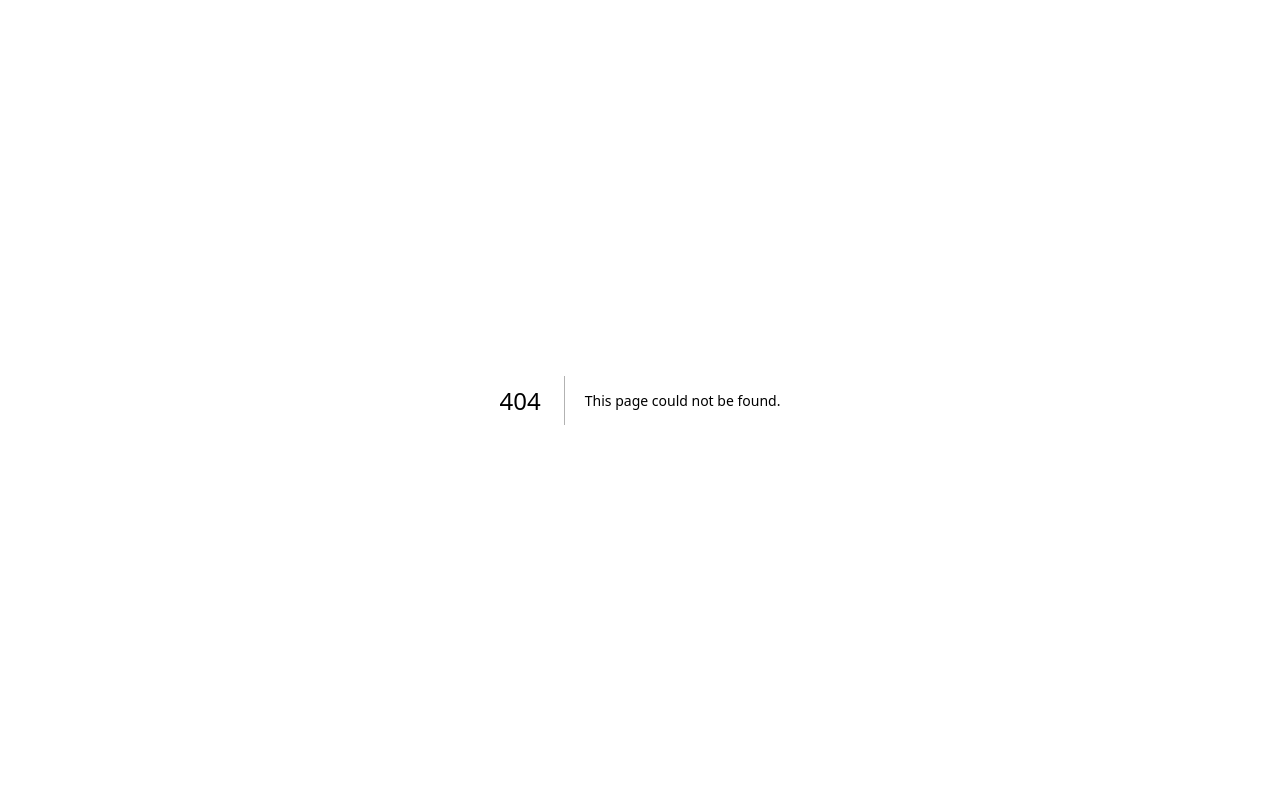
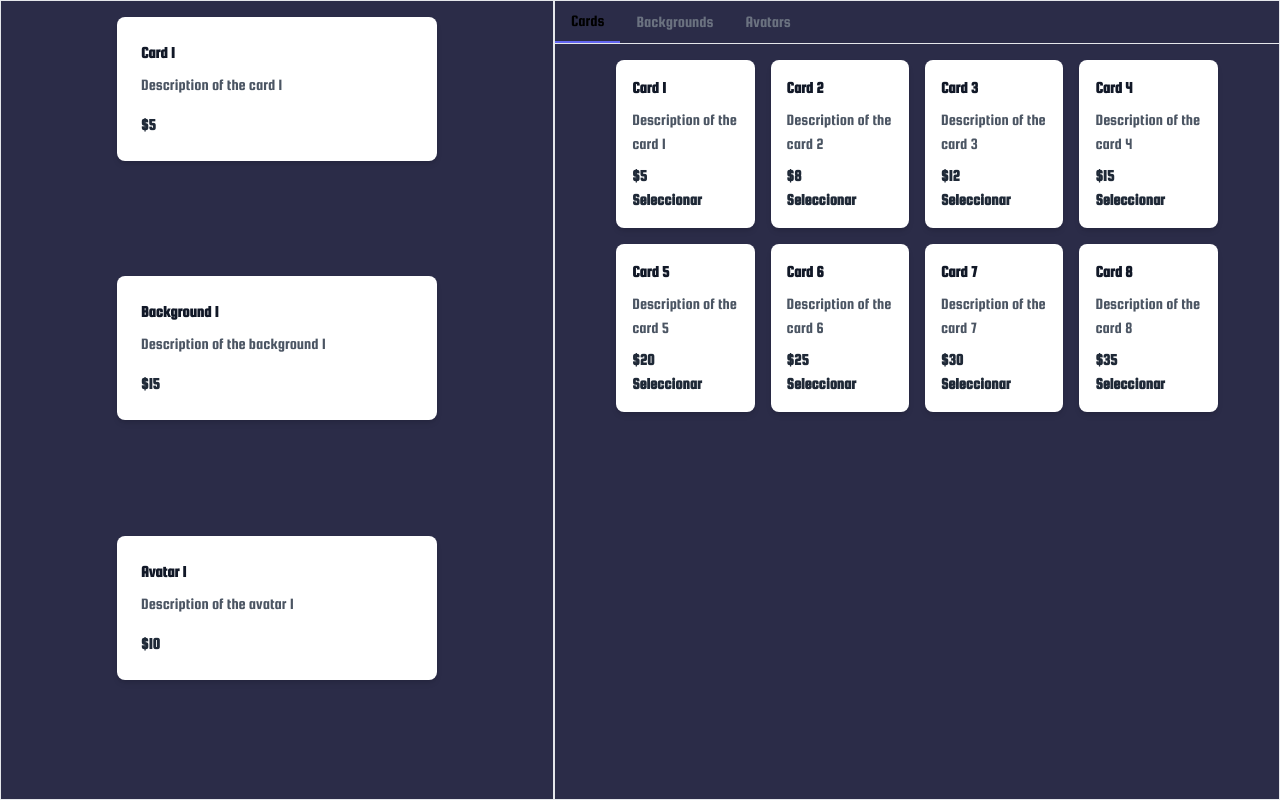
Before and after one commit to oconsl/memealo-fe, a Next.js app: page /store-view in a window 1280 px wide. Before the commit this address had no page. Built offline with nearby package versions, Linux system fonts and the light colour scheme.

Commit message:
Add StoreViewPage component and update index.ts

```diff
--- /dev/null
+++ b/src/app/store-view/page.tsx
@@ -0,0 +1,5 @@
+import StoreView from "@/sections/store-view";
+
+export default function StoreViewPage() {
+  return <StoreView />;
+}
--- a/src/sections/index.ts
+++ b/src/sections/index.ts
@@ -1 +1,2 @@
 export { default as LandingView} from './landing-view'
+export { default as storeView} from './store-view'
--- /dev/null
+++ b/src/sections/store-view.tsx
@@ -0,0 +1,311 @@
+"use client";
+import { useState } from "react";
+
+const cards = [
+  {
+    id: 1,
+    name: "Card 1",
+    price: "$5",
+    description: "Description of the card 1",
+  },
+  {
+    id: 2,
+    name: "Card 2",
+    price: "$8",
+    description: "Description of the card 2",
+  },
+  {
+    id: 3,
+    name: "Card 3",
+    price: "$12",
+    description: "Description of the card 3",
+  },
+  {
+    id: 4,
+    name: "Card 4",
+    price: "$15",
+    description: "Description of the card 4",
+  },
+  {
+    id: 5,
+    name: "Card 5",
+    price: "$20",
+    description: "Description of the card 5",
+  },
+  {
+    id: 6,
+    name: "Card 6",
+    price: "$25",
+    description: "Description of the card 6",
+  },
+  {
+    id: 7,
+    name: "Card 7",
+    price: "$30",
+    description: "Description of the card 7",
+  },
+  {
+    id: 8,
+    name: "Card 8",
+    price: "$35",
+    description: "Description of the card 8",
+  },
+];
+
+const backgrounds = [
+  {
+    id: 1,
+    name: "Background 1",
+    price: "$15",
+    description: "Description of the background 1",
+  },
+  {
+    id: 2,
+    name: "Background 2",
+    price: "$20",
+    description: "Description of the background 2",
+  },
+  {
+    id: 3,
+    name: "Background 3",
+    price: "$25",
+    description: "Description of the background 3",
+  },
+  {
+    id: 4,
+    name: "Background 4",
+    price: "$30",
+    description: "Description of the background 4",
+  },
+  {
+    id: 5,
+    name: "Background 5",
+    price: "$35",
+    description: "Description of the background 5",
+  },
+  {
+    id: 6,
+    name: "Background 6",
+    price: "$40",
+    description: "Description of the background 6",
+  },
+  {
+    id: 7,
+    name: "Background 7",
+    price: "$45",
+    description: "Description of the background 7",
+  },
+  {
+    id: 8,
+    name: "Background 8",
+    price: "$50",
+    description: "Description of the background 8",
+  },
+];
+
+const avatars = [
+  {
+    id: 1,
+    name: "Avatar 1",
+    price: "$10",
+    description: "Description of the avatar 1",
+  },
+  {
+    id: 2,
+    name: "Avatar 2",
+    price: "$18",
+    description: "Description of the avatar 2",
+  },
+  {
+    id: 3,
+    name: "Avatar 3",
+    price: "$22",
+    description: "Description of the avatar 3",
+  },
+  {
+    id: 4,
+    name: "Avatar 4",
+    price: "$28",
+    description: "Description of the avatar 4",
+  },
+  {
+    id: 5,
+    name: "Avatar 5",
+    price: "$32",
+    description: "Description of the avatar 5",
+  },
+  {
+    id: 6,
+    name: "Avatar 6",
+    price: "$38",
+    description: "Description of the avatar 6",
+  },
+  {
+    id: 7,
+    name: "Avatar 7",
+    price: "$42",
+    description: "Description of the avatar 7",
+  },
+  {
+    id: 8,
+    name: "Avatar 8",
+    price: "$48",
+    description: "Description of the avatar 8",
+  },
+];
+
+// type Product = {
+//   id: number;
+//   name: string;
+//   price: string;
+//   description: string;
+// };
+
+//   type ProductsByType = {
+//     Cards: Product[];
+//     Backgrounds: Product[];
+//     Avatars: Product[];
+//   };
+
+const productsByType: ProductsByType = {
+  Cards: cards,
+  Backgrounds: backgrounds,
+  Avatars: avatars,
+};
+
+type ProductsByType = {
+  [key: string]: any[];
+};
+
+export default function Page() {
+  const [selectedContent, setSelectedContent] = useState<string>("Cards");
+
+  const [selectedCard, setSelectedCard] = useState<any>(cards[0]);
+  const [selectedBackground, setSelectedBackground] = useState<any>(
+    backgrounds[0]
+  );
+  const [selectedAvatar, setSelectedAvatar] = useState<any>(avatars[0]);
+
+  const handleContentSelect = (content: string) => {
+    setSelectedContent(content);
+  };
+
+  const handleProductSelect = (product: any) => {
+    switch (selectedContent) {
+      case "Cards":
+        setSelectedCard(product);
+        break;
+      case "Backgrounds":
+        setSelectedBackground(product);
+        break;
+      case "Avatars":
+        setSelectedAvatar(product);
+        break;
+      default:
+        break;
+    }
+  };
+
+  const renderSelectedContent = (product: any) => {
+    return (
+      product && (
+        <div>
+          {/* <h2>Contenido seleccionado: Carta</h2> */}
+          <div className="bg-white rounded-lg shadow-md p-6 w-80">
+            <h2 className="text-gray-900 font-semibold mb-2">{product.name}</h2>
+            <p className="text-gray-600 mb-4">{product.description}</p>
+            <p className="text-gray-800 font-semibold">{product.price}</p>
+          </div>
+        </div>
+      )
+    );
+  };
+
+  return (
+    <main className="w-full bg-martinique-950 h-screen flex">
+      {/* INFORMACION DEL USUARIO */}
+      <></>
+      {/* TIENDA */}
+      <>
+        {/* Contenido seleccionado */}
+        <div className="w-3/5 h-[80vh] sm:w-3/5 flex flex-wrap justify-center gap-3 p-4 sm:h-auto bg-martinique-950 border">
+          {/* <h1>Contendio Seleccionado {selectedContent}</h1> */}
+          <div>
+            {renderSelectedContent(
+              selectedContent === "Cards" ? selectedCard : selectedCard
+            )}
+          </div>
+          <div>
+            {renderSelectedContent(
+              selectedContent === "Backgrounds"
+                ? selectedBackground
+                : selectedBackground
+            )}
+          </div>
+          <div>
+            {renderSelectedContent(
+              selectedContent === "Avatars" ? selectedAvatar : selectedAvatar
+            )}
+          </div>
+        </div>
+        {/* Seleccionar contenido */}
+        <div className="w-4/5 h-[80vh] sm:w-4/5 sm:h-auto border">
+          {/* Pestañas de selección */}
+          <div className="flex border-b">
+            <button
+              className={`px-4 py-2 hover:border-b-2 hover:border-indigo-500  focus:outline-none ${
+                selectedContent === "Cards" ? "border-b-2 border-indigo-500" : "text-gray-500 "
+              }`}
+              onClick={() => handleContentSelect("Cards")}
+            >
+              Cards
+            </button>
+            <button
+              className={`px-4 py-2 hover:border-b-2 hover:border-indigo-500 focus:outline-none ${
+                selectedContent === "Backgrounds" ? "border-b-2 border-indigo-500" : "text-gray-500 "
+              }`}
+              onClick={() => handleContentSelect("Backgrounds")}
+            >
+              Backgrounds
+            </button>
+            <button
+              className={`px-4 py-2 hover:border-b-2 hover:border-indigo-500 focus:outline-none ${
+                selectedContent == "Avatars" ? "border-b-2 border-indigo-500" : "text-gray-500 "
+              }`}
+              onClick={() => handleContentSelect("Avatars")}
+            >
+              Avatars
+            </button>
+          </div>
+          {/* Contenido de las pestañas */}
+          <div className="flex flex-wrap justify-center gap-4 p-4">
+            {productsByType[selectedContent as keyof ProductsByType].map(
+              (product: any) => (
+                <div
+                  key={product.id}
+                  className="bg-white rounded-lg shadow-md p-4 w-1/5"
+                >
+                  <h2 className="text-gray-900 font-semibold mb-2">
+                    {product.name}
+                  </h2>
+                  <p className="text-gray-600 mb-2">{product.description}</p>
+                  <div>
+                    <p className="text-gray-800 font-semibold">
+                      {product.price}
+                    </p>
+                    <button
+                      className="text-gray-800 font-semibold"
+                      onClick={() => handleProductSelect(product)}
+                    >
+                      Seleccionar
+                    </button>
+                  </div>
+                </div>
+              )
+            )}
+          </div>
+        </div>
+      </>
+    </main>
+  );
+}
```
